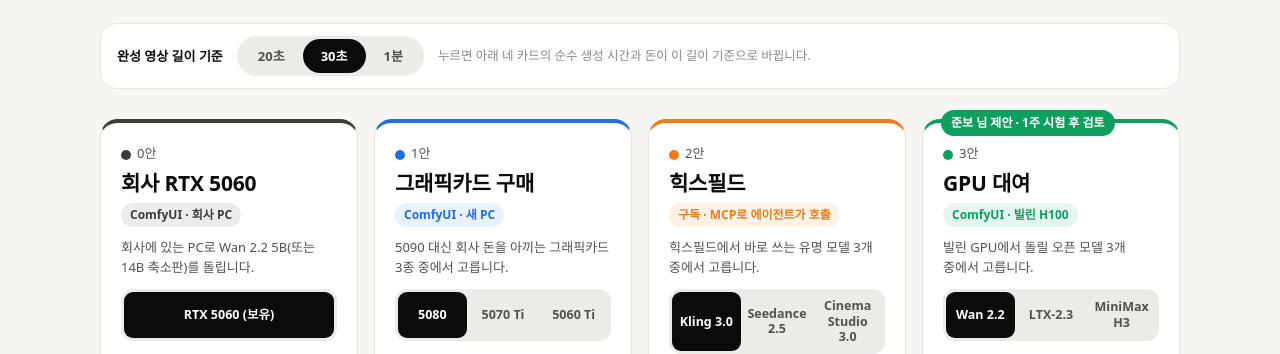
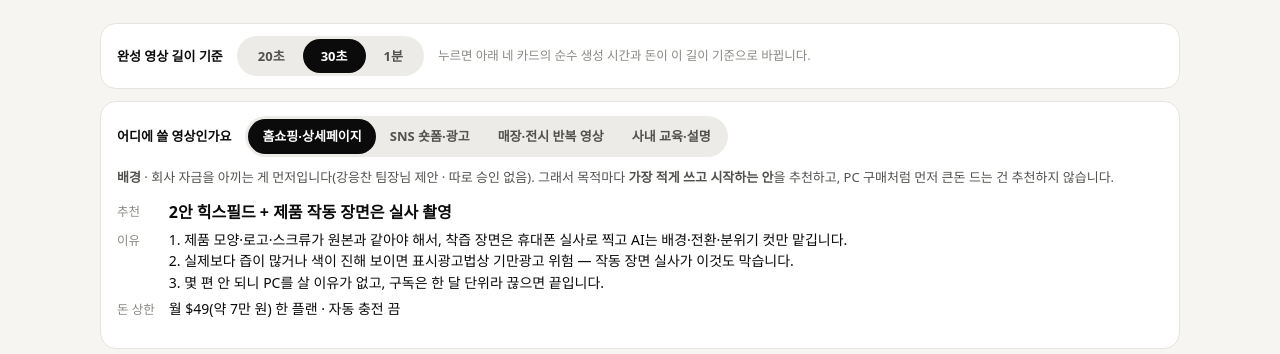
Before and after one commit to simjb23-oss/hurom-video-agent, a plain HTML site: page index.html in a window 1280 px wide. Shown: the part 311-665 px from the top of the page. Drawn offline with Linux system fonts and the light colour scheme; a web font is replaced by a local one.

Commit message:
목적 고르기 바(홈쇼핑·상세 / SNS 숏폼 / 매장·전시 / 사내 교육): 배경=회사 자금 절약(강응찬 팀장님 제안·승인 없음), 목적별 추천·이유 3줄·돈 상한, 추천 카드 강조·나머지 흐리게

```diff
--- a/index.html
+++ b/index.html
@@ -108,6 +108,17 @@ p,li,dd,.tag{text-wrap:pretty}h1,h2,h3,h4{text-wrap:balance}
 .basebar{display:flex;flex-wrap:wrap;align-items:center;gap:10px 14px;margin-top:26px;padding:12px 16px;background:var(--card);border:1px solid var(--line);border-radius:16px}
 .basebar .lab{font-size:13px;font-weight:700}.basebar .hint{font-size:12.5px;color:var(--mute)}
 .basebar .seg button{padding:7px 18px;font-weight:600}
+
+/* purpose bar */
+.purp{margin-top:12px;padding:14px 16px;background:var(--card);border:1px solid var(--line);border-radius:16px}
+.purp .top{display:flex;flex-wrap:wrap;align-items:center;gap:10px 14px}.purp .lab{font-size:13px;font-weight:700}
+.purp .seg{flex-wrap:wrap}.purp .seg button{padding:7px 14px;font-weight:600}
+.purp .rec{margin-top:12px;display:grid;grid-template-columns:auto 1fr;gap:4px 14px;font-size:14px;line-height:1.55}
+.purp .rec dt{color:var(--mute);font-size:12.5px;padding-top:2px}.purp .rec dd{margin:0}
+.purp .rec .pk{font-weight:800;font-size:16px}
+.plan.recd{outline:3px solid var(--pc);outline-offset:-1px}.plan.dim{opacity:.55!important;filter:grayscale(.5)}
+.plan .rb{position:absolute;top:-11px;right:14px;background:var(--pc);color:#fff;font-size:11.5px;font-weight:700;padding:3px 9px;border-radius:99px}
+@media(max-width:640px){.purp .seg{display:grid;grid-template-columns:1fr 1fr;width:100%;border-radius:14px}.purp .rec{grid-template-columns:1fr}.purp .rec dt{padding-top:6px}}
 </style></head><body>
 <nav><div class="wrap">
 <a href="#sum">한눈에</a><a href="#cost">비용 계산</a><a href="#res">해상도·길이</a><a href="#flow">일하는 순서</a><a href="#hex">육각형 성능</a><a href="#rank">모델 순위</a><a href="#cmp">안별 비교</a><a href="#test">비교 시험</a><a href="#need">필요한 것</a>
@@ -120,6 +131,10 @@ p,li,dd,.tag{text-wrap:pretty}h1,h2,h3,h4{text-wrap:balance}
  <p class="lead">완성 영상 <b class="bl">30초</b> 기준으로, 만드는 데 드는 돈과 시간으로 네 가지 방법을 비교했습니다. 판단은 아래 숫자와 비교 시험 결과로 하시면 됩니다.</p>
 
  <div class="basebar"><span class="lab">완성 영상 길이 기준</span><div class="seg" id="base"><button data-f="0.3333">20초</button><button data-f="0.5" class="on">30초</button><button data-f="1">1분</button></div><span class="hint">누르면 아래 네 카드의 순수 생성 시간과 돈이 이 길이 기준으로 바뀝니다.</span></div>
+
+ <div class="purp" id="purp"><div class="top"><span class="lab">어디에 쓸 영상인가요</span><div class="seg" id="pseg"><button data-p="0" class="on">홈쇼핑·상세페이지</button><button data-p="1">SNS 숏폼·광고</button><button data-p="2">매장·전시 반복 영상</button><button data-p="3">사내 교육·설명</button></div></div>
+  <p class="bg" style="margin:10px 0 0;font-size:13px;color:var(--sub)"><b>배경</b> · 회사 자금을 아끼는 게 먼저입니다(강응찬 팀장님 제안 · 따로 승인 없음). 그래서 목적마다 <b>가장 적게 쓰고 시작하는 안</b>을 추천하고, PC 구매처럼 먼저 큰돈 드는 건 추천하지 않습니다.</p>
+  <dl class="rec" id="prec"></dl></div>
  <div class="cards c4" style="margin-top:30px">
   <div class="card plan fade" style="--pc:var(--a0)">
    <div class="tag"><span class="dot" style="background:var(--a0)"></span>0안</div><h3>회사 RTX 5060</h3><span class="tool">ComfyUI · 회사 PC</span>
@@ -412,4 +427,24 @@ function ap(){document.querySelectorAll('#sum .sc').forEach(e=>{if(e.dataset.d!=
  document.querySelectorAll('#sum .bl').forEach(e=>e.textContent=BL[F]);}
 document.querySelectorAll('#base button').forEach(b=>b.onclick=()=>{document.querySelectorAll('#base button').forEach(x=>x.classList.toggle('on',x===b));F=+b.dataset.f;ap();});
 document.addEventListener('click',e=>{if(e.target.closest('#sum .plan .seg'))ap();});ap();})();
-</script></body></html>
+</script>
+<script>(function(){
+var P=[
+ {r:[2],pk:'2안 힉스필드 + 제품 작동 장면은 실사 촬영',
+  why:['제품 모양·로고·스크류가 원본과 같아야 해서, 착즙 장면은 휴대폰 실사로 찍고 AI는 배경·전환·분위기 컷만 맡깁니다.','실제보다 즙이 많거나 색이 진해 보이면 표시광고법상 기만광고 위험 — 작동 장면 실사가 이것도 막습니다.','몇 편 안 되니 PC를 살 이유가 없고, 구독은 한 달 단위라 끊으면 끝입니다.'],
+  cap:'월 $49(약 7만 원) 한 플랜 · 자동 충전 끔'},
+ {r:[2,3],pk:'2안 힉스필드 주력 · 많아지면 3안 GPU 대여',
+  why:['짧고 많이, 빨리 — 2안은 30초 한 번에 6~10분이라 첫 영상까지 1~2일입니다.','유행 따라 자주 바뀌는 컷이라 제품이 작게 나오는 분위기 컷이 많아 AI 비중을 높여도 됩니다.','월 크레딧이 모자랄 만큼 늘면 같은 컷을 3안(빌린 H100, 1분 약 3.2만 원)으로 옮깁니다.'],
+  cap:'월 $49~129 + RunPod 선충전 5만 원(충전한 만큼만 씀)'},
+ {r:[3],pk:'3안 GPU 대여(쓴 만큼만)',
+  why:['길고 반복되는 분위기 영상은 분량이 많아 1분 단가가 싼 쪽이 이깁니다.','제품 학습(LoRA)으로 같은 제품 모습을 계속 맞출 수 있습니다(2안은 안 됨).','PC(1안 약 450만 원)는 사지 않습니다 — 빌린 만큼만 내서 안 쓰는 달은 0원입니다.'],
+  cap:'RunPod 선충전 월 5~10만 원(충전한 만큼만 씀)'},
+ {r:[0],pk:'0안 회사 RTX 5060',
+  why:['사내용이라 화질(480~720p)보다 비용 0원이 중요합니다.','5060 8GB는 5B 모델 720p가 한계 — 길게·고화질은 안 됩니다.','돈은 안 들지만 시간이 오래 걸립니다(1분 3~6시간) — 급할 때만 2안 한 달.'],
+  cap:'0원'}];
+var b=document.getElementById('pseg'),d=document.getElementById('prec');
+function go(i){var o=P[i];[].forEach.call(b.children,function(x){x.classList.toggle('on',+x.dataset.p===i)});
+ var cs=document.querySelectorAll('#sum .plan');[].forEach.call(cs,function(c,k){var j=o.r.indexOf(k);c.classList.toggle('recd',j>=0);c.classList.toggle('dim',j<0);var r=c.querySelector('.rb');if(r)r.remove();if(j>=0){r=document.createElement('span');r.className='rb';r.textContent=j?'다음 단계':'이 목적 추천';c.appendChild(r);}});
+ d.innerHTML='<dt>추천</dt><dd class="pk">'+o.pk+'</dd><dt>이유</dt><dd>'+o.why.map(function(w,n){return (n+1)+'. '+w}).join('<br>')+'</dd><dt>돈 상한</dt><dd>'+o.cap+'</dd>';}
+b.addEventListener('click',function(e){var x=e.target.closest('button');if(x)go(+x.dataset.p)});go(0);})();</script>
+</body></html>
```
